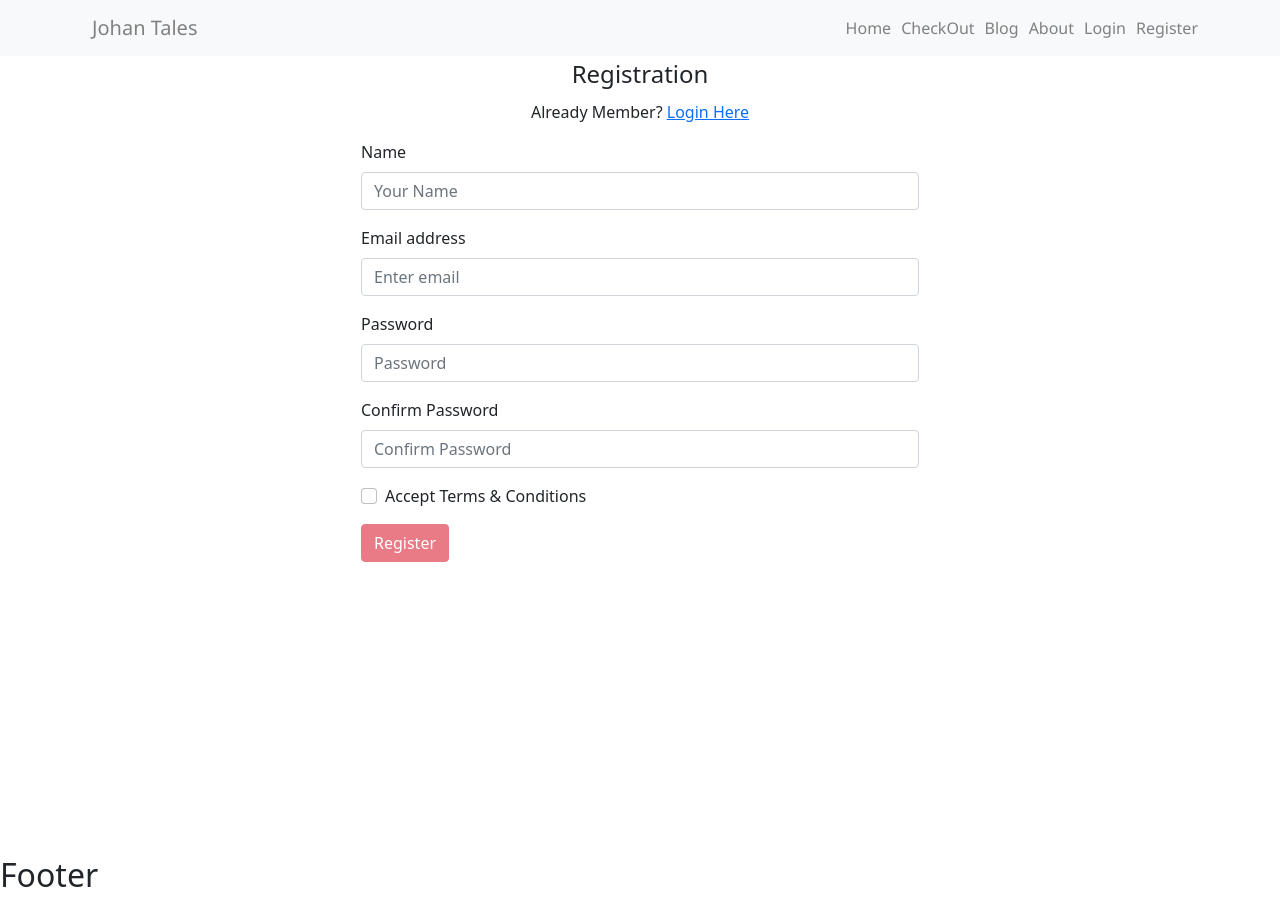
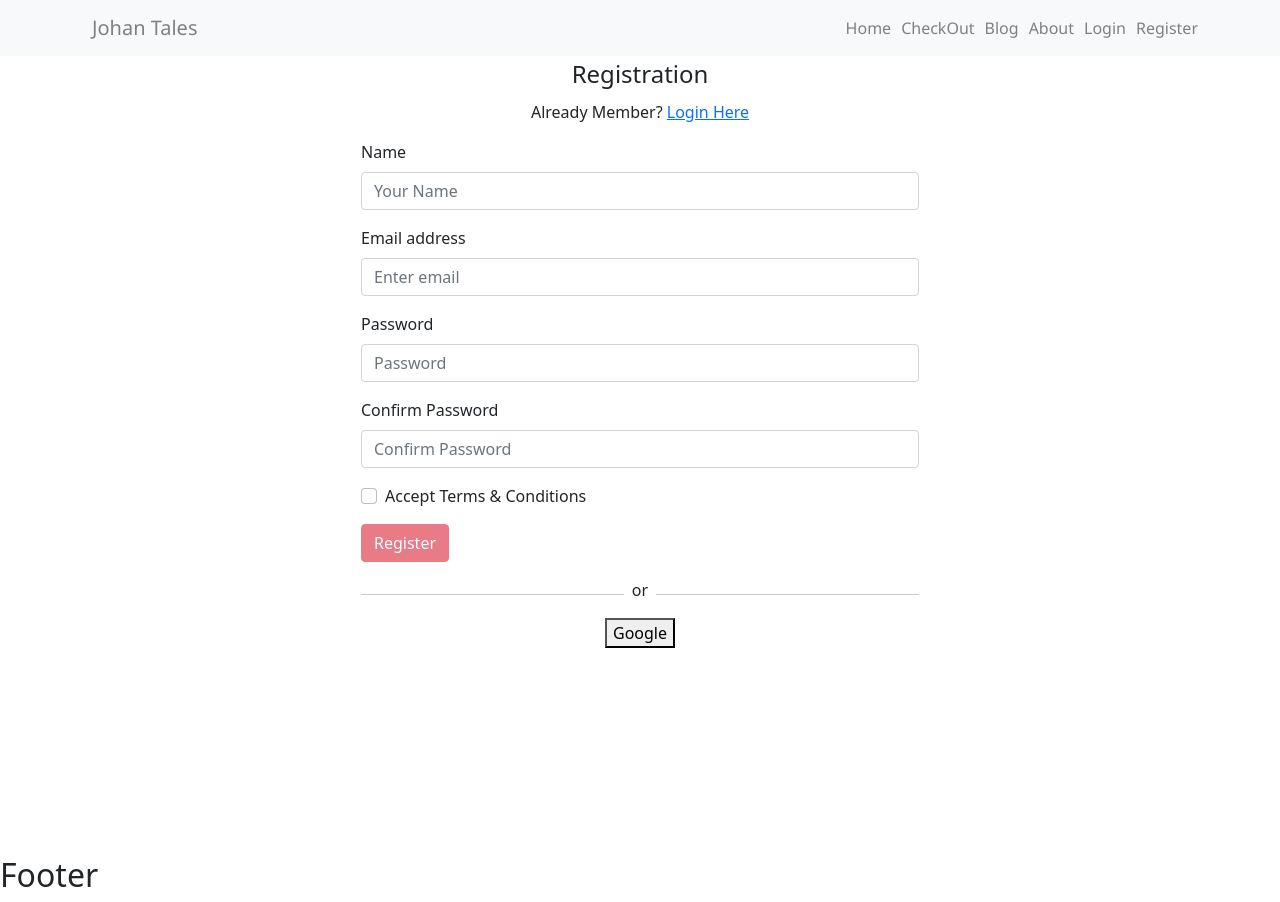
Before and after one commit to HayeulTanjib/Wild-Photographer, a React (Create React App) app: page /register in a window 1280 px wide. Built offline with nearby package versions, Linux system fonts and the light colour scheme; no server answers.

Commit message:
Google social login added

```diff
--- a/src/Components/Authentication/Login/Login.js
+++ b/src/Components/Authentication/Login/Login.js
@@ -3,6 +3,7 @@ import { Form, Button } from 'react-bootstrap';
 import { useSignInWithEmailAndPassword } from 'react-firebase-hooks/auth';
 import { Link, useNavigate } from 'react-router-dom';
 import auth from '../../../Firebase/firebase.config';
+import SocialLogin from './SocialLogin/SocialLogin';
 
 const Login = () => {
 
@@ -55,6 +56,7 @@ const Login = () => {
                         Login
                     </Button>
                 </Form>
+                <SocialLogin/>
             </div>
         </div>
     );
--- /dev/null
+++ b/src/Components/Authentication/Login/SocialLogin/SocialLogin.js
@@ -0,0 +1,31 @@
+import React from 'react';
+import { useSignInWithGoogle } from 'react-firebase-hooks/auth';
+import { useNavigate } from 'react-router-dom';
+import auth from '../../../../Firebase/firebase.config';
+
+const SocialLogin = () => {
+
+    const [signInWithGoogle, user, loading, error] = useSignInWithGoogle(auth);
+    const navigate = useNavigate();
+
+    if(user){
+        navigate('/');
+    }
+
+
+    return (
+        <div className='text-center'>
+            <div className='d-flex mt-3'>
+                <hr className='w-50' />
+                <p className='mx-2'>or</p>
+                <hr className='w-50' />
+            </div>
+            <>
+            {error ? <p className='text-danger'>{error.message}</p> : "" }
+            </>
+            <button onClick={() => signInWithGoogle()}>Google</button>
+        </div>
+    );
+};
+
+export default SocialLogin;
--- a/src/Components/Authentication/Register/Register.js
+++ b/src/Components/Authentication/Register/Register.js
@@ -5,6 +5,7 @@ import auth from '../../../Firebase/firebase.config';
 import { ToastContainer, toast } from 'react-toastify';
 import 'react-toastify/dist/ReactToastify.css';
 import { Link, useNavigate } from 'react-router-dom';
+import SocialLogin from '../Login/SocialLogin/SocialLogin';
 
 const Register = () => {
     const [createUserWithEmailAndPassword, user, loading, error] = useCreateUserWithEmailAndPassword(auth, { sendEmailVerification: true });
@@ -82,6 +83,7 @@ const Register = () => {
                 {error ? <p className='text-danger'>{error.message}</p> : ""}
                 <ToastContainer autoClose={3000} />
             </Form>
+            <SocialLogin/>
         </div>
     );
 };
```
